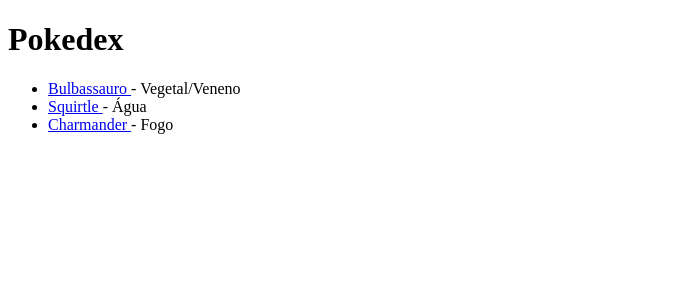
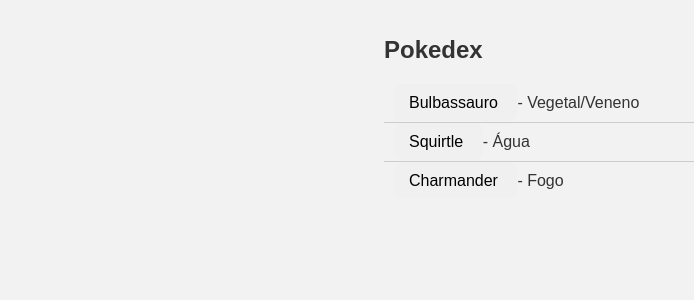
Before and after one commit to CBGMDias/des-web-pokedex, a Node server app: page / in a window 1280 px wide. Shown: the top 300 px of the page, without its empty margins (0-694 px from the left). Run offline with Node 20, Linux system fonts and the light colour scheme.

Commit message:
Add css
Adicionado os estilos para as views ejs

```diff
--- /dev/null
+++ b/public/css/index.css
@@ -0,0 +1,51 @@
+body {
+    font-family: 'Arial', sans-serif;
+    background-color: #f2f2f2;
+    color: #333;
+    margin: 0;
+    padding: 0;
+}
+
+.pokemon-list {
+    width: 40%;
+    max-width: 1200px;
+    margin: 0 auto;
+    padding: 20px;
+}
+
+.pokemon-list h1 {
+    font-size: 24px;
+    margin-bottom: 20px;
+}
+
+.pokemon-list ul {
+    list-style-type: none;
+    padding: 0;
+}
+
+.pokemon-list li {
+    padding: 10px;
+    border-bottom: 1px solid #ccc;
+}
+
+.pokemon-list a {
+    text-decoration: none; /* Remove o sublinhado */
+    color: #000; /* Cor do link padrão */
+    background-color: #f0f0f0; /* Cor de fundo do link */
+    padding: 10px 15px; /* Espaçamento interno */
+    border-radius: 8px; /* Bordas arredondadas */
+    transition: background-color 0.3s ease; /* Transição suave para hover */
+}
+
+.pokemon-list a:visited {
+    color: #000; /* Cor do link visitado (igual ao link normal) */
+}
+
+.pokemon-list a:hover {
+    background-color: #ccc; /* Cor de fundo no hover */
+    color: #fff; /* Cor do texto no hover */
+}
+
+.pokemon-list li:last-child {
+    border-bottom: none;
+}
--- a/views/index.ejs
+++ b/views/index.ejs
@@ -4,8 +4,10 @@
     <meta charset="UTF-8">
     <meta name="viewport" content="width=device-width, initial-scale=1.0">
     <title>Pokedex</title>
+    <link rel="stylesheet" href="/css/index.css">
 </head>
 <body>
+    <div class="pokemon-list">
         <h1>Pokedex</h1>
         <ul>
             <% pokemons.forEach(function(pokemon) { %>
@@ -15,5 +17,6 @@
                 </li>
             <% }); %>
         </ul>
+    </div>
 </body>
 </html>
```
Also changed, not shown: public/css/pokemon.css (added), views/layout.ejs (added). Lines whose indentation alone changed are shown as unchanged.
